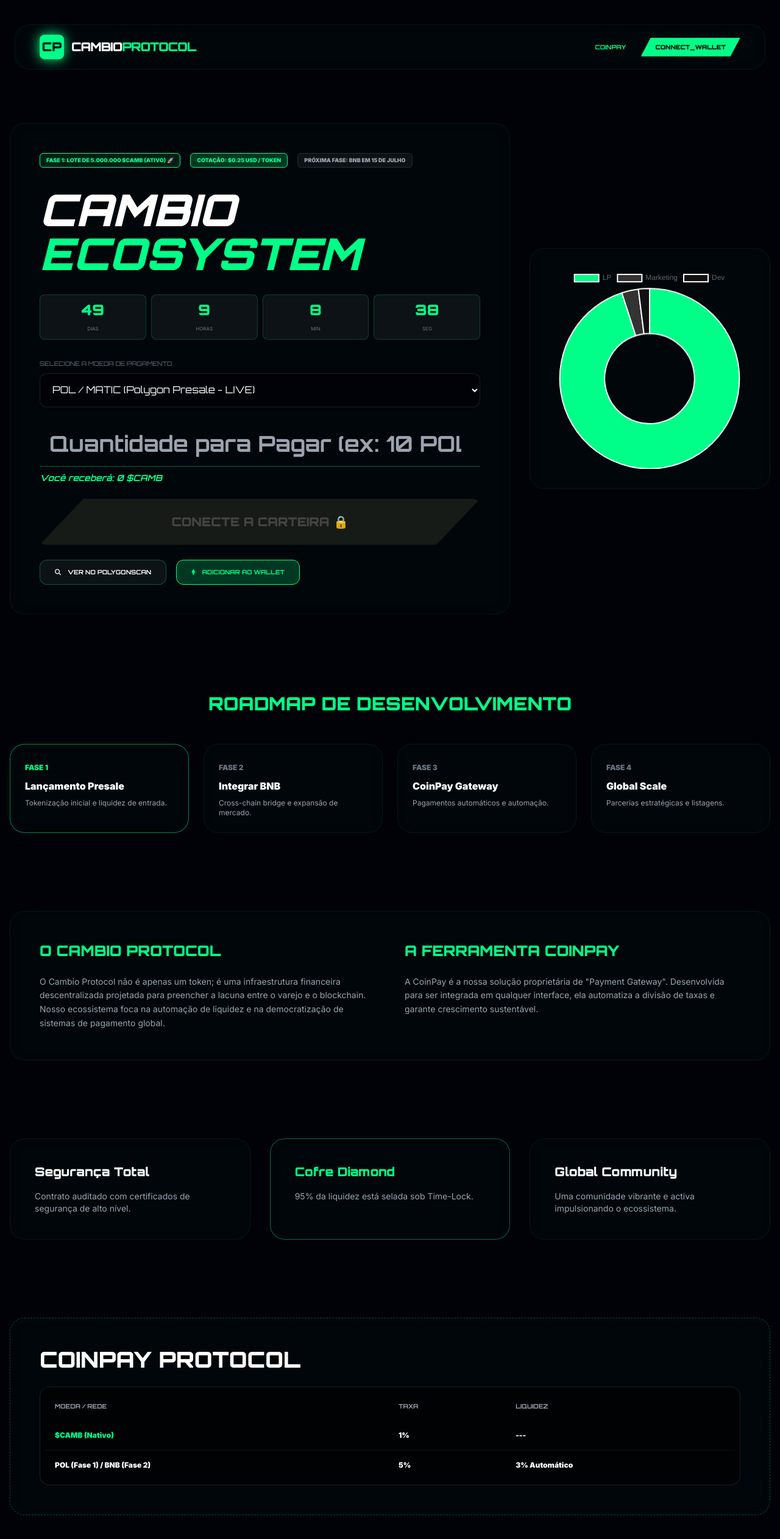
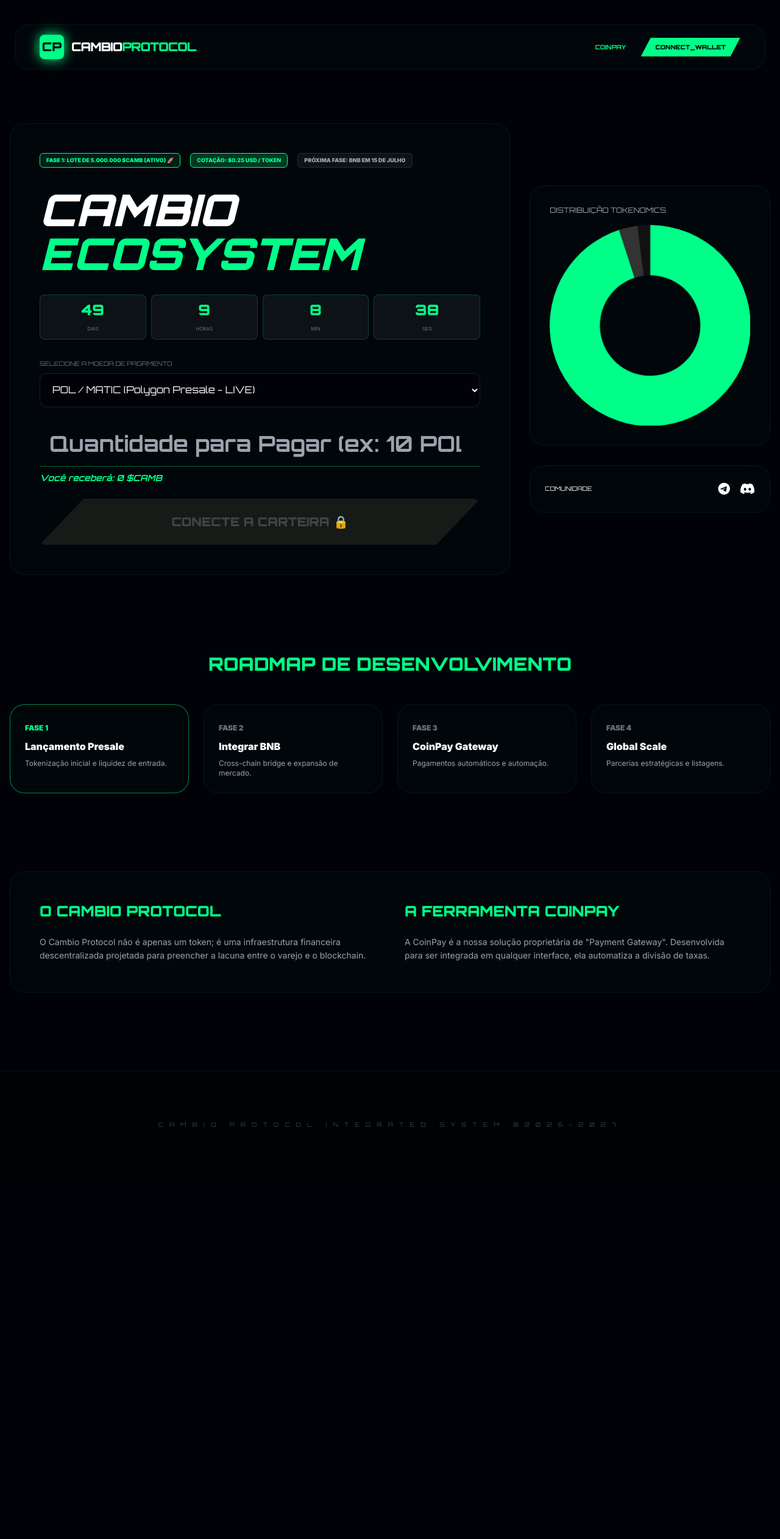
Before and after one commit to patrickfurtado028/CambioProtocol, a plain HTML site: page index.html in a window 1280 px wide. Shown: the top 2524 px of the page at 61% size. After the commit the page ends 1932 px from the top, so only its background shows below. Drawn offline with nearby package versions, Linux system fonts and the light colour scheme.

Commit message:
Update index.html

```diff
--- a/index.html
+++ b/index.html
@@ -19,6 +19,8 @@
         .btn-main { background: #00ff88; color: #000; font-weight: 900; clip-path: polygon(10% 0, 100% 0, 90% 100%, 0 100%); transition: 0.4s; text-transform: uppercase; }
         .btn-main:disabled { background: #161b18; color: #444; cursor: not-allowed; }
         .badge-security { background: rgba(0, 255, 136, 0.1); border: 1px solid #00ff88; padding: 4px 10px; border-radius: 6px; font-size: 9px; font-weight: 900; color: #00ff88; }
+        .social-link { transition: 0.3s; color: #fff; }
+        .social-link:hover { color: #00ff88; transform: translateY(-5px); }
     </style>
 </head>
 <body>
@@ -86,19 +88,21 @@
                 <div id="outputTokens" class="text-[#00ff88] font-bold text-sm mb-6 orbitron italic">Você receberá: 0 $CAMB</div>
 
                 <button id="mintBtn" onclick="buy()" class="w-full btn-main py-6 rounded-xl text-xl orbitron" disabled>CONECTE A CARTEIRA 🔒</button>
-
-                <div class="flex gap-4 mt-6">
-                    <a href="https://polygonscan.com/token/0xeFf80c7A04CAF0142007856803Ae923E193835F7" target="_blank" class="bg-white/5 border border-[#00ff88]/30 px-6 py-3 rounded-xl text-[10px] orbitron font-bold hover:bg-[#00ff88] hover:text-black transition uppercase">
-                        <i class="fa-solid fa-magnifying-glass mr-2"></i> Ver no PolygonScan
-                    </a>
-                    <button onclick="adicionarToken()" class="bg-[#00ff88]/20 border border-[#00ff88] px-6 py-3 rounded-xl text-[10px] orbitron font-bold text-[#00ff88] hover:bg-[#00ff88] hover:text-black transition uppercase">
-                        <i class="fa-brands fa-ethereum mr-2"></i> Adicionar ao Wallet
-                    </button>
-                </div>
             </div>
 
             <div class="lg:col-span-4 flex flex-col gap-8">
-                <div class="glass-3d p-8"><canvas id="chartTokens"></canvas></div>
+                <div class="glass-3d p-8">
+                    <h4 class="orbitron text-xs text-gray-400 mb-4 uppercase">Distribuição Tokenomics</h4>
+                    <canvas id="chartTokens"></canvas>
+                </div>
+                <div class="glass-3d p-6 flex justify-between items-center">
+                    <span class="orbitron text-[10px] uppercase">Comunidade</span>
+                    <div class="flex gap-4 text-xl">
+                        <a href="#" class="social-link"><i class="fa-brands fa-x-twitter"></i></a>
+                        <a href="#" class="social-link"><i class="fa-brands fa-telegram"></i></a>
+                        <a href="#" class="social-link"><i class="fa-brands fa-discord"></i></a>
+                    </div>
+                </div>
             </div>
         </section>
 
@@ -131,32 +135,11 @@
         <section class="mb-32 grid md:grid-cols-2 gap-12 glass-3d p-12">
             <div>
                 <h3 class="orbitron text-2xl font-black mb-6 text-[#00ff88]">O CAMBIO PROTOCOL</h3>
-                <p class="text-sm text-gray-400 leading-relaxed">O Cambio Protocol não é apenas um token; é uma infraestrutura financeira descentralizada projetada para preencher a lacuna entre o varejo e o blockchain. Nosso ecossistema foca na automação de liquidez e na democratização de sistemas de pagamento global.</p>
+                <p class="text-sm text-gray-400 leading-relaxed">O Cambio Protocol não é apenas um token; é uma infraestrutura financeira descentralizada projetada para preencher a lacuna entre o varejo e o blockchain.</p>
             </div>
             <div>
                 <h3 class="orbitron text-2xl font-black mb-6 text-[#00ff88]">A FERRAMENTA COINPAY</h3>
-                <p class="text-sm text-gray-400 leading-relaxed">A CoinPay é a nossa solução proprietária de "Payment Gateway". Desenvolvida para ser integrada em qualquer interface, ela automatiza a divisão de taxas e garante crescimento sustentável.</p>
-            </div>
-        </section>
-
-        <section class="mb-32 grid lg:grid-cols-3 gap-8">
-            <div class="glass-3d p-10"><h4 class="orbitron font-black text-xl mb-4">Segurança Total</h4><p class="text-sm text-gray-400">Contrato auditado com certificados de segurança de alto nível.</p></div>
-            <div class="glass-3d p-10 border-[#00ff88]/40"><h4 class="orbitron font-black text-xl mb-4 text-[#00ff88]">Cofre Diamond</h4><p class="text-sm text-gray-400">95% da liquidez está selada sob Time-Lock.</p></div>
-            <div class="glass-3d p-10"><h4 class="orbitron font-black text-xl mb-4">Global Community</h4><p class="text-sm text-gray-400">Uma comunidade vibrante e activa impulsionando o ecossistema.</p></div>
-        </section>
-
-        <section class="mb-32">
-            <div class="glass-3d p-12 border-dashed border-[#00ff88]/30">
-                <h3 class="orbitron text-4xl font-black mb-6 uppercase">CoinPay Protocol</h3>
-                <div class="overflow-x-auto bg-black/50 border border-white/10 rounded-2xl p-2">
-                    <table class="w-full text-left">
-                        <thead><tr class="text-gray-400 orbitron text-[10px] uppercase"><th class="p-4">Moeda / Rede</th><th class="p-4">Taxa</th><th class="p-4">Liquidez</th></tr></thead>
-                        <tbody class="text-xs font-bold divide-y divide-white/5">
-                            <tr><td class="p-4 text-[#00ff88]">$CAMB (Nativo)</td><td class="p-4">1%</td><td class="p-4">---</td></tr>
-                            <tr><td class="p-4">POL (Fase 1) / BNB (Fase 2)</td><td class="p-4">5%</td><td class="p-4">3% Automático</td></tr>
-                        </tbody>
-                    </table>
-                </div>
+                <p class="text-sm text-gray-400 leading-relaxed">A CoinPay é a nossa solução proprietária de "Payment Gateway". Desenvolvida para ser integrada em qualquer interface, ela automatiza a divisão de taxas.</p>
             </div>
         </section>
     </main>
@@ -168,9 +151,8 @@
     <script>
         const TOKEN_CONTRACT_POLYGON = "0xeFf80c7A04CAF0142007856803Ae923E193835F7";
         const PRESALE_CONTRACT_POLYGON = "0x0cf1ceff15acde8e6becd592dfac207222d5a4c9";
-        const RATIO_POL_TO_CAMB = 4; // Ajuste conforme necessário
+        const RATIO_POL_TO_CAMB = 4;
 
-        // Calcular Tokens visual
         function calcularTokens() {
             const input = document.getElementById('amt').value;
             const output = document.getElementById('outputTokens');
@@ -179,7 +161,6 @@
             output.innerText = `Você receberá: ${recebido.toLocaleString()} $CAMB`;
         }
 
-        // Cronômetro
         const targetDate = new Date("July 15, 2026 00:00:00").getTime();
         setInterval(() => {
             const now = new Date().getTime();
@@ -193,34 +174,32 @@
         }, 1000);
 
         const ctx = document.getElementById('chartTokens').getContext('2d');
-        new Chart(ctx, { type: 'doughnut', data: { labels: ['LP', 'Marketing', 'Dev'], datasets: [{ data: [95, 3, 2], backgroundColor: ['#00ff88', '#333', '#111'] }] } });
-
-        async function adicionarToken() {
-            if (!window.ethereum) return alert("Carteira não detectada.");
-            try {
-                await window.ethereum.request({
-                    method: 'wallet_watchAsset',
-                    params: { type: 'ERC20', options: { address: TOKEN_CONTRACT_POLYGON, symbol: 'CAMB', decimals: 18 } }
-                });
-            } catch (e) { alert("Erro ao adicionar token."); }
-        }
+        new Chart(ctx, {
+            type: 'doughnut',
+            data: {
+                labels: ['LP', 'Marketing', 'Dev'],
+                datasets: [{
+                    data: [95, 3, 2],
+                    backgroundColor: ['#00ff88', '#333', '#111'],
+                    borderWidth: 0
+                }]
+            },
+            options: { plugins: { legend: { display: false } } }
+        });
 
         function abrirSeletor() { document.getElementById("walletModal").style.display = "flex"; }
         function fecharSeletor() { document.getElementById("walletModal").style.display = "none"; }
 
         async function executarConexao(tipo) {
-            // Verifica se tem Web3
             if (!window.ethereum) {
-                // Redirecionamento Deep Link Mobile
                 const isMobile = /iPhone|iPad|iPod|Android/i.test(navigator.userAgent);
                 if (isMobile) {
                     const url = window.location.href.replace(/^https?:\/\//, '');
                     window.location.href = `https://metamask.app.link/dapp/${url}`;
                     return;
                 }
-                return alert("Instale a MetaMask ou use o navegador da carteira!");
+                return alert("Instale a MetaMask!");
             }
-
             try {
                 await window.ethereum.request({ method: 'eth_requestAccounts' });
                 document.getElementById("btnCon").innerText = "CONECTADO";
@@ -232,24 +211,15 @@
 
         async function buy() {
             const valor = document.getElementById('amt').value;
-            if (!valor || valor <= 0) return alert("Insira uma quantidade válida.");
-
+            if (!valor || valor <= 0) return alert("Insira quantidade válida.");
             try {
                 const provider = new ethers.BrowserProvider(window.ethereum);
                 const signer = await provider.getSigner();
                 const abi = ["function comprarTokens() payable"];
                 const contract = new ethers.Contract(PRESALE_CONTRACT_POLYGON, abi, signer);
-
                 const tx = await contract.comprarTokens({ value: ethers.parseEther(valor) });
                 alert("Transação enviada! Hash: " + tx.hash);
-            } catch (e) {
-                console.error(e);
-                if (e.code === "INSUFFICIENT_FUNDS") {
-                    alert("Erro: Saldo insuficiente para cobrir o valor + taxa de gás.");
-                } else {
-                    alert("Erro na execução: " + (e.reason || e.message));
-                }
-            }
+            } catch (e) { alert("Erro: " + (e.reason || e.message)); }
         }
     </script>
 </body>
```
